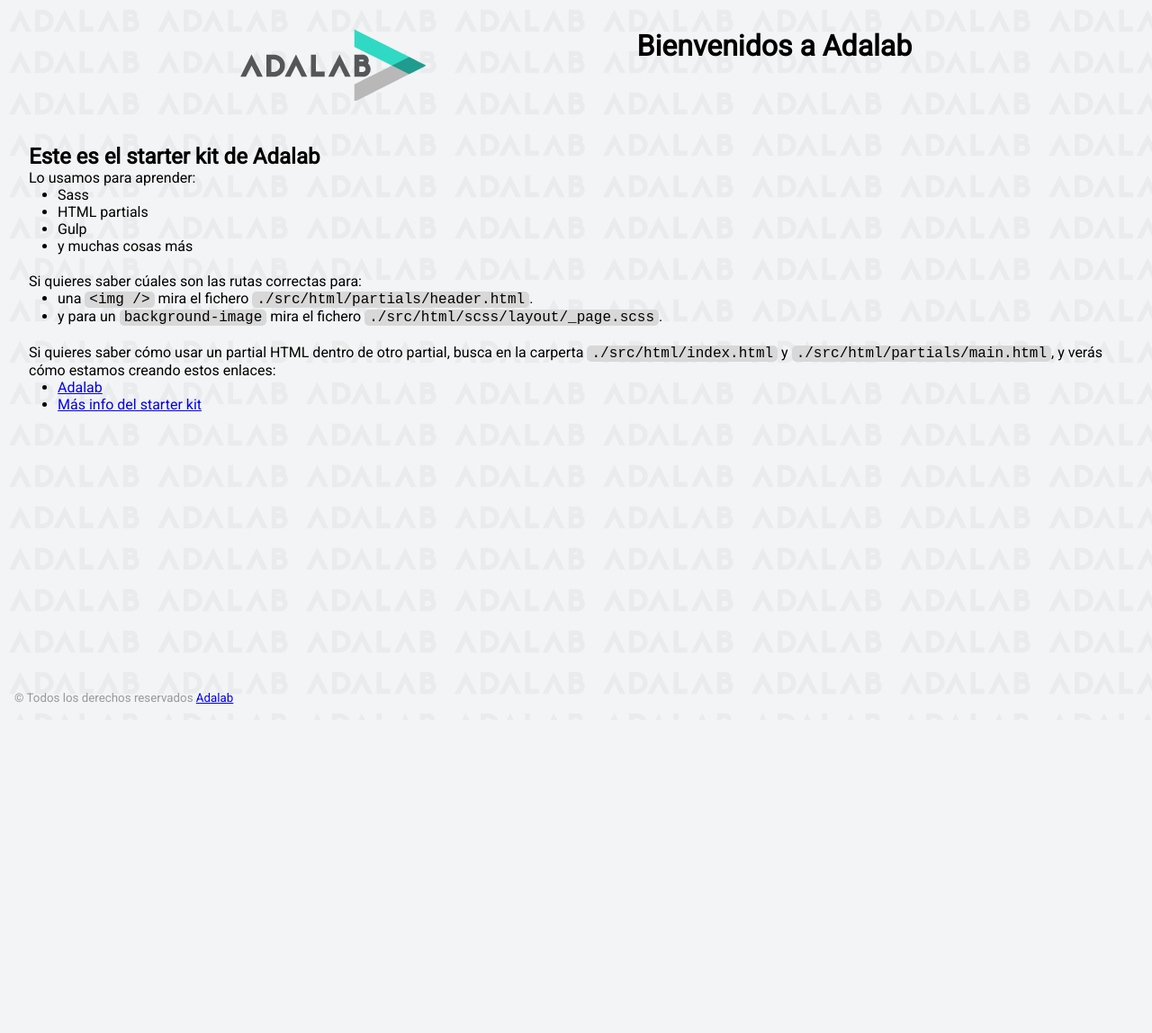
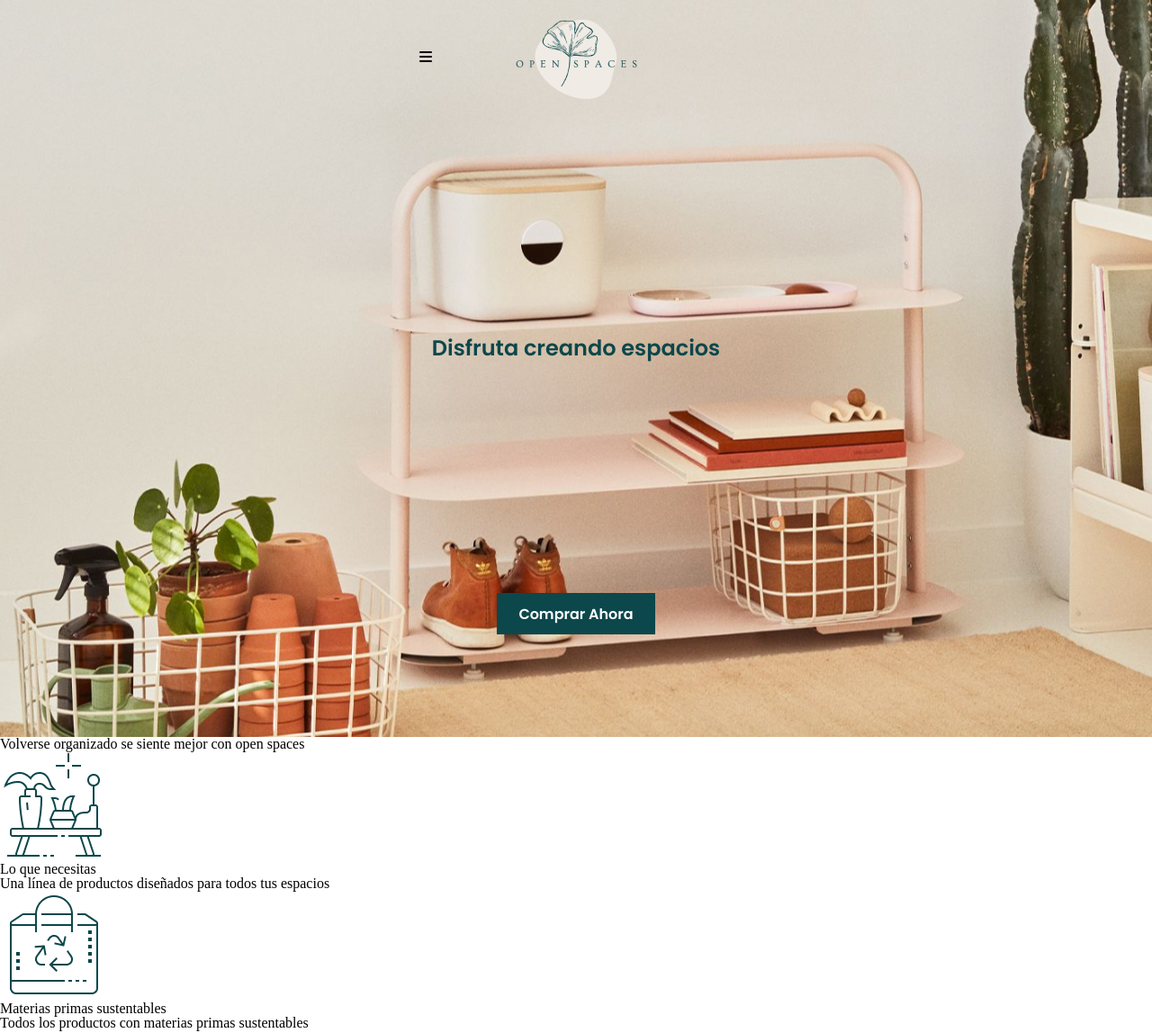
Before and after one commit to LitaGarcia/Open-Spaces, a website: page docs/index.html in a window 1280 px wide. Shown: the top 1148 px of the page at 90% size. Before the commit the page ends 800 px from the top, so only its background shows below. Drawn offline with Linux system fonts and the light colour scheme.

Commit message:
add folder docs

```diff
--- a/docs/index.html
+++ b/docs/index.html
@@ -2,67 +2,67 @@
 <html lang="es">
   <head>
     <meta charset="UTF-8" />
-    <meta name="viewport" content="width=device-width, initial-scale=1" />
-    <title>Adalab Web Starter Kit</title>
-    <link href="https://fonts.googleapis.com/css?family=Roboto&display=swap" rel="stylesheet" />
+    <meta http-equiv="X-UA-Compatible" content="IE=edge" />
+    <meta name="viewport" content="width=device-width, initial-scale=1.0" />
+    <title>Evaluación final</title>
+    <link rel="icon" href="./assets/images/logo.png" />
     <link rel="stylesheet" href="./assets/css/main.css" />
-    <link rel="icon" href="./assets/images/favicon.png" />
+    <link rel="preconnect" href="https://fonts.googleapis.com" />
+    <link rel="preconnect" href="https://fonts.gstatic.com" crossorigin />
+    <link
+      href="https://fonts.googleapis.com/css2?family=Poppins:wght@100;300;600&display=swap"
+      rel="stylesheet"
+    />
+    <script
+      src="https://kit.fontawesome.com/f1b1de6e5e.js"
+      crossorigin="anonymous"
+    ></script>
   </head>
+  <body>
+    <header class="header">
+      <section class="header__menu">
+        <a href="https://adalab.es/"
+          ><i class="header__menu--icon fas fa-bars"></i
+        ></a>
+        <nav class="header__nav">
+          <ul>
+            <li>Productos</li>
+            <li>Colecciones</li>
+            <li>Tienda</li>
+            <li>Inicio</li>
+          </ul>
+        </nav>
+        <img
+          class="header__menu--logo"
+          src="./assets/images/logo.png"
+          title="logo_open_spaces"
+          alt="logo_open_spaces"
+        />
+      </section>
+      <h3 class="header__title">Disfruta creando espacios</h3>
+      <button class="button_1">Comprar ahora</button>
+    </header>
 
-  <body>
-    <div class="page">
-      <header class="page__header">
-        <img src="./assets/images/logo-adalab.png" alt="Adalab">
-        <h1>Bienvenidos a Adalab</h1>
-      </header>
+    <main>
+      <section>
+        <h3>Volverse organizado se siente mejor con open spaces</h3>
+        <img src="./assets/images/icon_1.png" title="icon_1" alt="icon_1" />
+        <h2>Lo que necesitas</h2>
+        <p>Una línea de productos diseñados para todos tus espacios</p>
+        <img src="./assets/images/icon_2.png" title="icon_2" alt="icon_2" />
+        <h2>Materias primas sustentables</h2>
+        <p>Todos los productos con materias primas sustentables</p>
+        <img src="./assets/images/icon_3.png" title="icon_3" alt="icon_3" />
+        <h2>Guía</h2>
+        <p>Soporte y asesoramiento para ayudarte con tu objetivo</p>
+      </section>
+      <section>
+        <img src="./assets/images/icon_4.png" title="icon_4" alt="icon_4" />
+        <h3>Envío gratis garantizado</h3>
+        <p>Envío gratis en compras desde 100</p>
+        <h2>Comprar ahora</h2>
+      </section>
+    </main>
 
-      <main class="page__main">
-        <h2>Este es el starter kit de Adalab</h2>
-        <p>Lo usamos para aprender:</p>
-        <ul class="main__list">
-          <li>Sass</li>
-          <li>HTML partials</li>
-          <li>Gulp</li>
-          <li>y muchas cosas más</li>
-        </ul>
-        <p>Si quieres saber cúales son las rutas correctas para:</p>
-        <ul class="main__list">
-          <li>
-            una <code class="code">&lt;img /&gt;</code> mira el fichero
-            <code class="code">./src/html/partials/header.html</code>.
-          </li>
-          <li>
-            y para un <code class="code">background-image</code> mira el fichero
-            <code class="code">./src/html/scss/layout/_page.scss</code>.
-          </li>
-        </ul>
-        <p>
-          Si quieres saber cómo usar un partial HTML dentro de otro partial, busca en la carperta
-          <code class="code">./src/html/index.html</code> y
-          <code class="code">./src/html/partials/main.html</code>, y verás cómo estamos creando estos
-          enlaces:
-        </p>
-        <ul class="main__list">
-          <li>
-            <a class="link__adalab" href="https://adalab.es">Adalab</a>
-
-          </li>
-          <li>
-            <a class="" href="./more-info.html">Más info del starter kit</a>
-
-          </li>
-        </ul>
-      </main>
-
-      <footer class="page__footer">
-        <small>
-          &copy; Todos los derechos reservados
-          <a class="link__adalab" href="https://adalab.es">Adalab</a>
-
-        </small>
-      </footer>
-
-    </div>
-    <script src="./assets/js/main.js"></script>
   </body>
 </html>
--- a/src/scss/components/_links.scss
+++ /dev/null
@@ -1,4 +0,0 @@
-a {
-    text-decoration: none;
-    color: black;
-}
--- a/src/scss/core/_reset.scss
+++ b/src/scss/core/_reset.scss
@@ -41,3 +41,8 @@
 	border-collapse: collapse;
 	border-spacing: 0;
 }
+
+a {
+    text-decoration: none;
+    color: none;
+}
--- a/src/scss/layout/_header.scss
+++ b/src/scss/layout/_header.scss
@@ -20,7 +20,6 @@
             font-weight: 600;
             font-size: 24px;
             font-weight: bold;
-
         }
     &__menu{
         display: flex;
```
Also changed, not shown: docs/more-info.html (deleted, +0 -37 lines), docs/assets/css/main.css, docs/assets/images/bg-adalab.png (deleted), docs/assets/images/creando-espacios.jpg (added), docs/assets/images/favicon.png (deleted), docs/assets/images/header.jpg (added), docs/assets/images/icon_1.png (added), docs/assets/images/icon_2.png (added), docs/assets/images/icon_3.png (added), docs/assets/images/icon_4.png (added), docs/assets/images/logo-adalab.png (deleted), docs/assets/images/logo.png (added).
